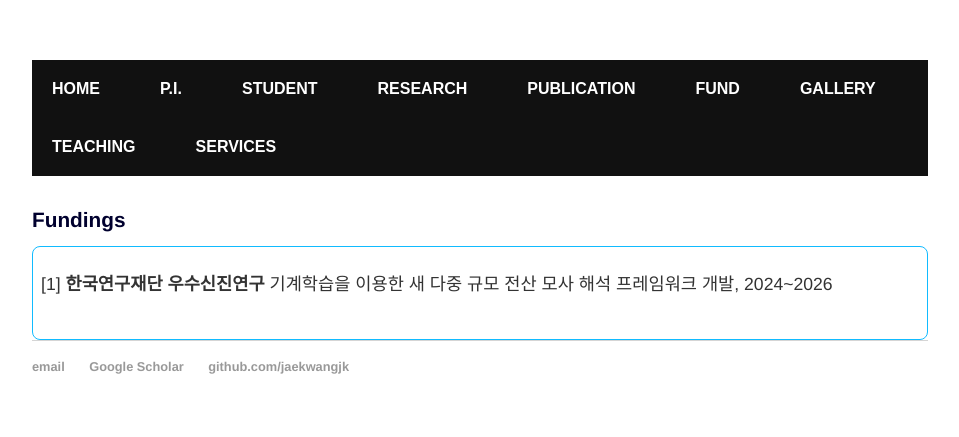
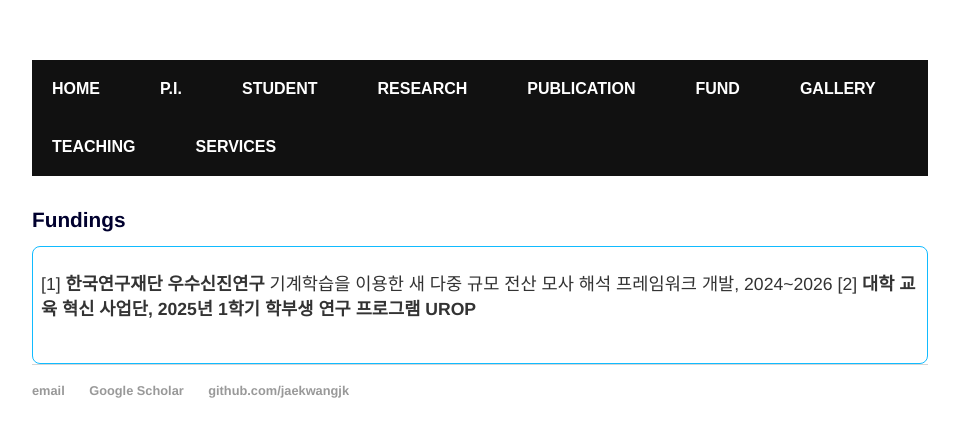
Before and after one commit to jaekwangjk/jaekwangjk.github.io, a Jekyll site: the page built from fund.html, in a window 1280 px wide. Shown: the top 437 px of the page, without its empty margins (160-1119 px from the left). Built offline with Jekyll 4.4.1, drawn with Linux system fonts in a browser that asks for light colours.

Commit message:
Update fund.html

```diff
--- a/fund.html
+++ b/fund.html
@@ -8,6 +8,7 @@ title: Jaekwang Kim
 	<div class="rounded">
 	<p>
 	[1] <strong>한국연구재단 우수신진연구 </strong> 기계학습을 이용한 새 다중 규모 전산 모사 해석 프레임워크 개발, 2024~2026
+	[2] <strong>대학 교육 혁신 사업단, 2025년 1학기 학부생 연구 프로그램 UROP</strong>
   	</p>
 
 <br>
```
